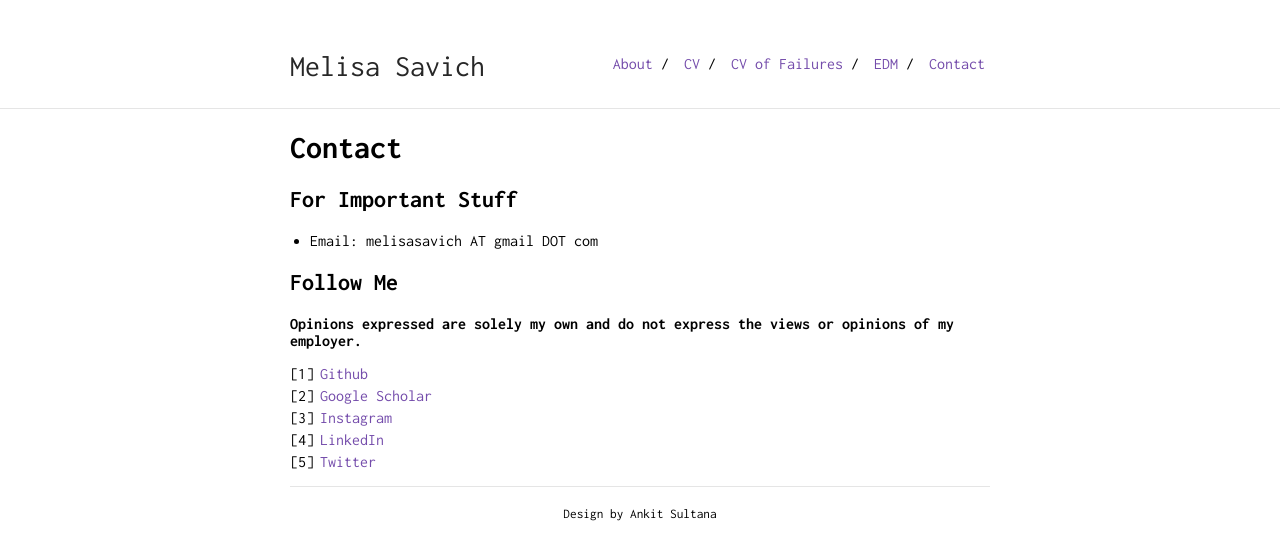
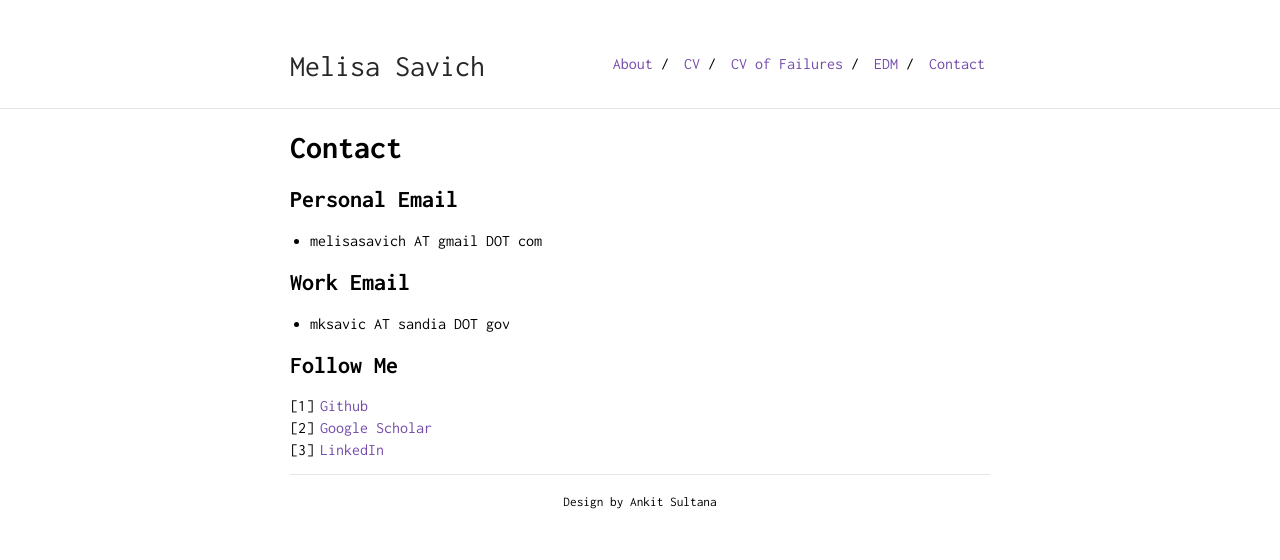
Before and after one commit to mksavic/mksavic.github.io, a Jekyll site: the page built from contact.md, in a window 1280 px wide. Shown: the top 560 px of the page. Built offline with Jekyll 4.4.1, drawn with Linux system fonts in a browser that asks for light colours; our own code applies the rules of GitHub Pages for plain Markdown files.

Commit message:
update contact.md

```diff
--- a/contact.md
+++ b/contact.md
@@ -5,16 +5,16 @@ is_contact: true
 
 # Contact
 
-## For Important Stuff
+## Personal Email
 
-* Email: melisasavich AT gmail DOT com
+* melisasavich AT gmail DOT com
+
+## Work Email
+
+* mksavic AT sandia DOT gov
 
 ## Follow Me
 
-**Opinions expressed are solely my own and do not express the views or opinions of my employer.**
-
 1. [Github](https://github.com/m3lixir)
-2. [Google Scholar](https://scholar.google.com/citations?user=G0qu08MAAAAJ)
-3. [Instagram](https://www.instagram.com/m3lixir/)
-4. [LinkedIn](https://www.linkedin.com/in/mksavic/)
-5. [Twitter](https://twitter.com/m3lixir)
+1. [Google Scholar](https://scholar.google.com/citations?user=G0qu08MAAAAJ)
+1. [LinkedIn](https://www.linkedin.com/in/mksavic/)
```
